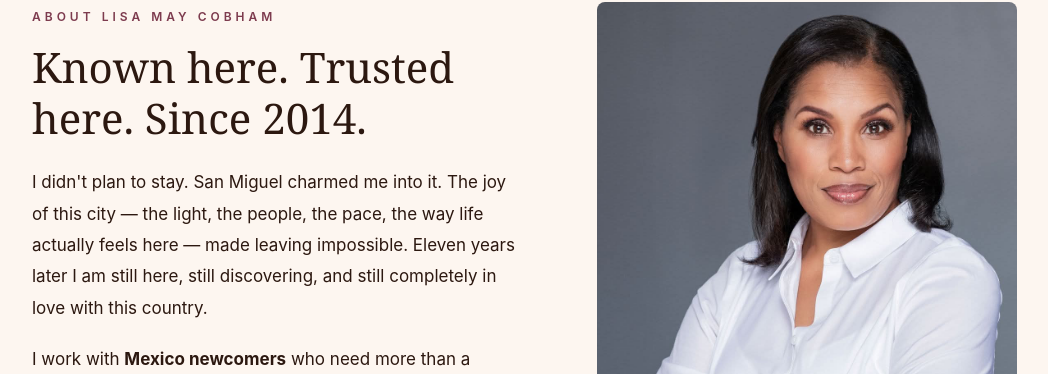
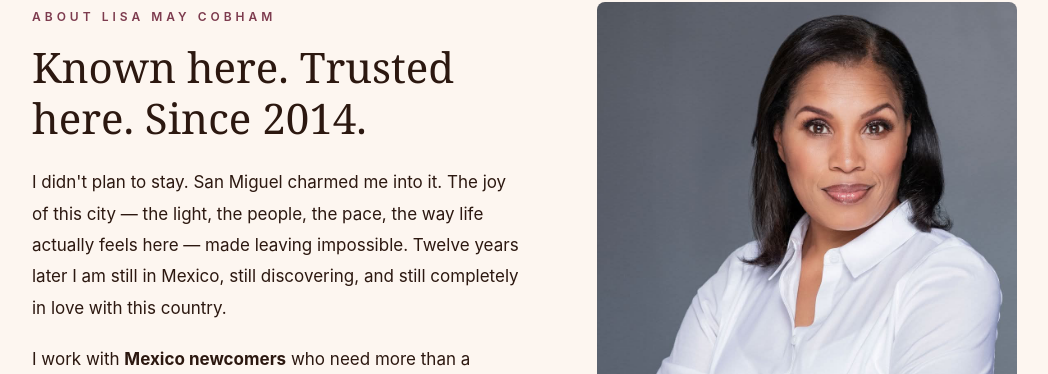
Before and after one commit to IntheknowMX/intheknowmx.com, a Next.js app: page / in a window 1280 px wide. Shown: the part 4319-4693 px from the top of the page, without its empty margins (78-1126 px from the left). Built offline with nearby package versions, Linux system fonts and the light colour scheme.

Commit message:
Update bio: Twelve years, still in Mexico

```diff
--- a/app/page.tsx
+++ b/app/page.tsx
@@ -356,7 +356,7 @@ export default function Home() {
             Known here. Trusted here. Since 2014.
           </h2>
           <p style={{ fontSize: '17px', lineHeight: '1.85', marginBottom: '20px', color: '#2C1810' }}>
-            I didn't plan to stay. San Miguel charmed me into it. The joy of this city — the light, the people, the pace, the way life actually feels here — made leaving impossible. Eleven years later I am still here, still discovering, and still completely in love with this country.
+            I didn't plan to stay. San Miguel charmed me into it. The joy of this city — the light, the people, the pace, the way life actually feels here — made leaving impossible. Twelve years later I am still in Mexico, still discovering, and still completely in love with this country.
           </p>
           <p style={{ fontSize: '17px', lineHeight: '1.85', marginBottom: '20px', color: '#2C1810' }}>
             I work with <strong>Mexico newcomers</strong> who need more than a checklist. They need someone
```
